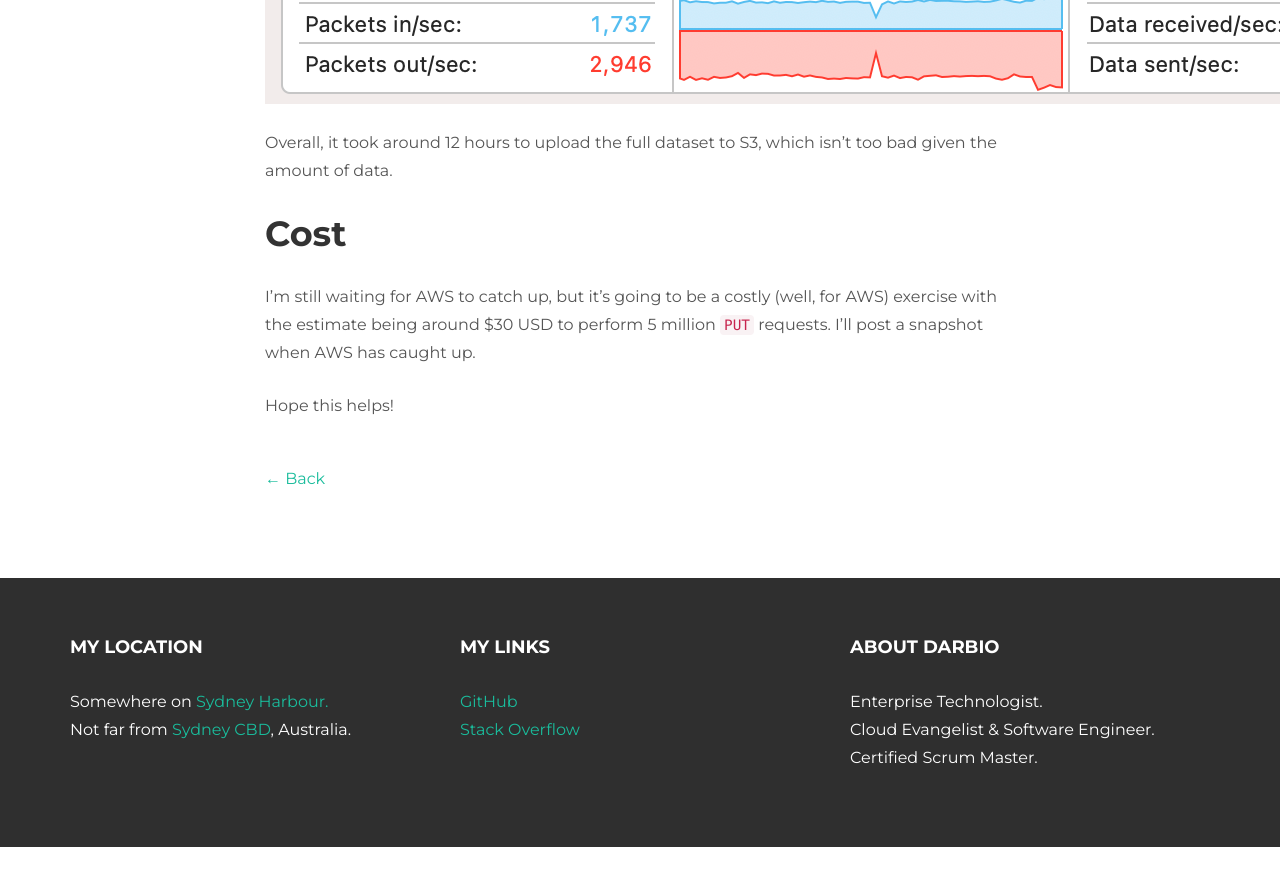
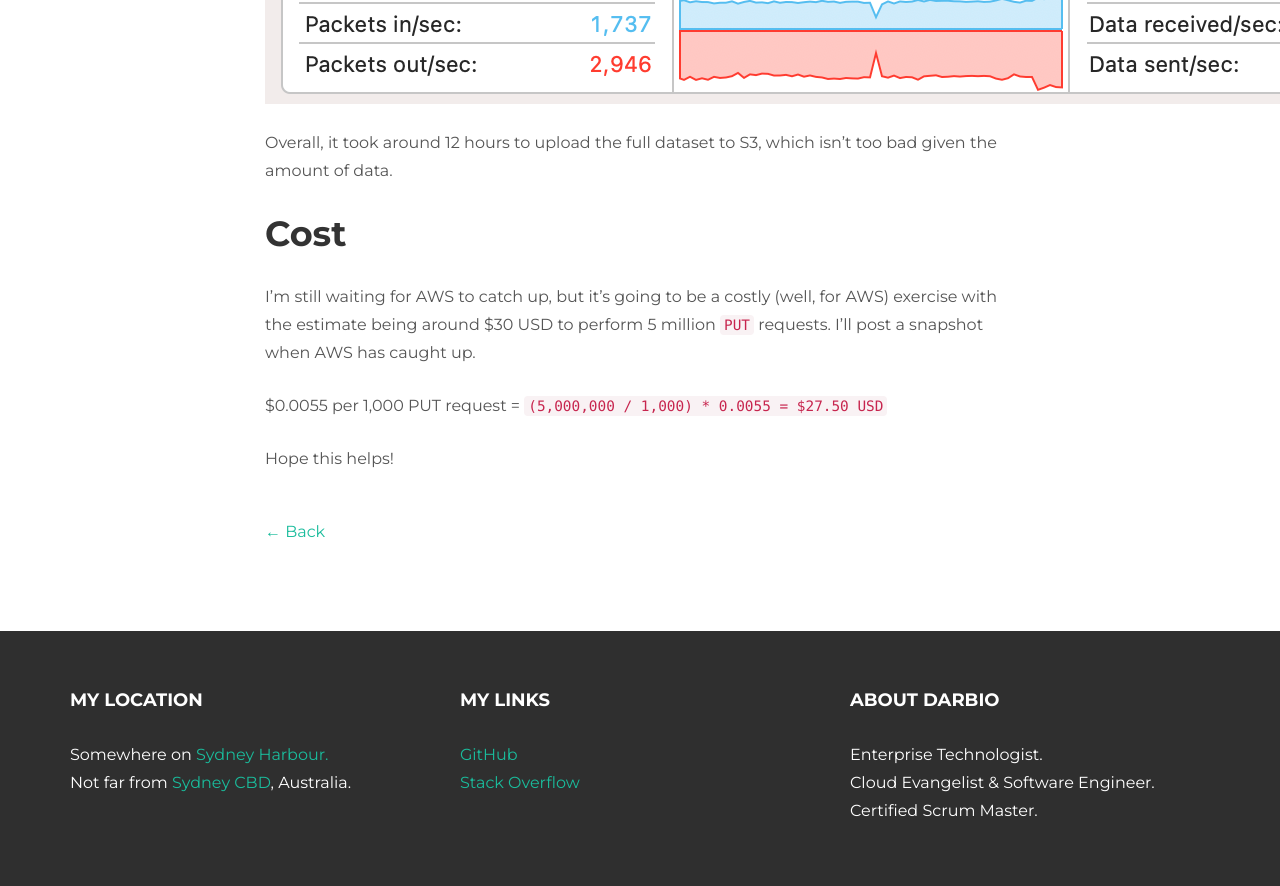
Before and after one commit to darbio/darbio.github.io, a Jekyll site: the page built from _posts/2023-06-08-Uploading-large-amounts-of-files-to-s3-quickly.markdown, in a window 1280 px wide and 900 px high, scrolled down 2452 px. Shown: the top 886 px of the window. Built offline with Jekyll 4.4.1, drawn with Linux system fonts in a browser that asks for light colours; nearby versions of some CDN libraries; before the commit the page ends 3299 px from its top, so only the background shows below that.

Commit message:
Add price estimate

```diff
--- a/_posts/2023-06-08-Uploading-large-amounts-of-files-to-s3-quickly.markdown
+++ b/_posts/2023-06-08-Uploading-large-amounts-of-files-to-s3-quickly.markdown
@@ -66,4 +66,6 @@ Overall, it took around 12 hours to upload the full dataset to S3, which isn't t
 
 I'm still waiting for AWS to catch up, but it's going to be a costly (well, for AWS) exercise with the estimate being around $30 USD to perform 5 million `PUT` requests. I'll post a snapshot when AWS has caught up.
 
+$0.0055 per 1,000 PUT request = `(5,000,000 / 1,000) * 0.0055 = $27.50 USD`
+
 Hope this helps!
```
